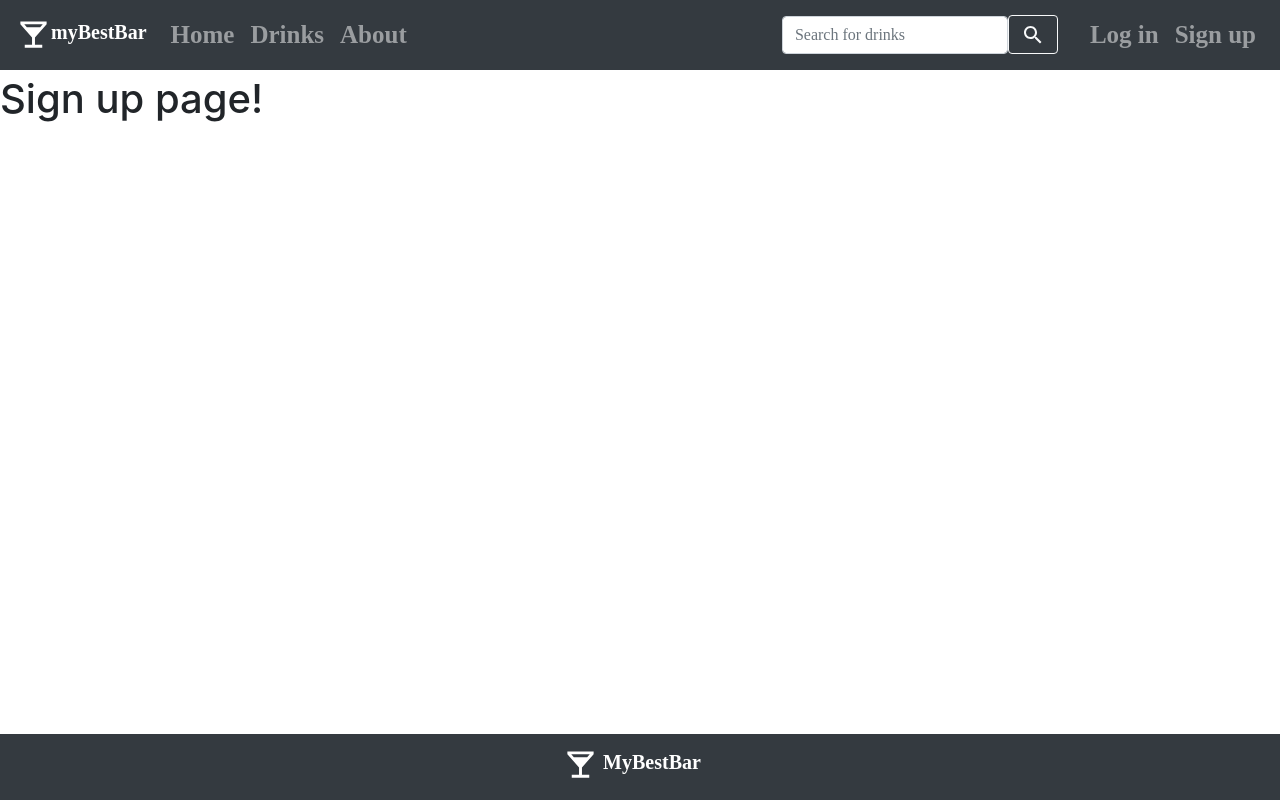
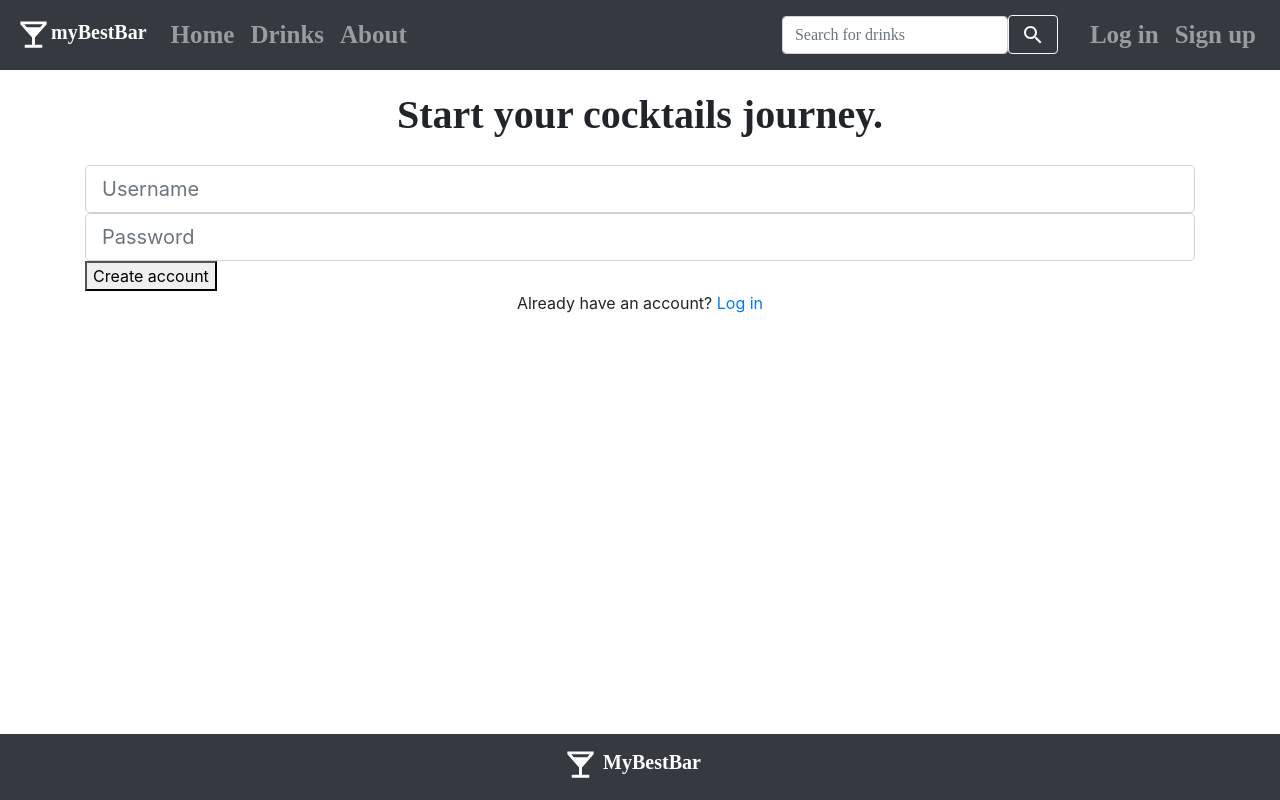
Before and after one commit to linchen1010/myBar, a React (Create React App) app in the folder client/: page /signup in a window 1280 px wide. Built offline with nearby package versions, Linux system fonts and the light colour scheme.

Commit message:
signup component done

```diff
--- a/client/src/components/Signup.js
+++ b/client/src/components/Signup.js
@@ -1,9 +1,37 @@
 import React from 'react';
-
+import { Container, Form, Button, Row } from 'react-bootstrap';
 export default function Signup() {
   return (
     <div>
-      <h1>Sign up page!</h1>
+      <Container fluid="sm">
+        <Row className="cocktailCategory justify-content-center">
+          Start your cocktails journey.
+        </Row>
+        <Form.Group className="loginForm">
+          <Form>
+            <Form.Control
+              className="loginForm"
+              type="username"
+              placeholder="Username"
+              size="lg"
+            />
+            <Form.Control
+              className="loginForm"
+              type="password"
+              placeholder="Password"
+              size="lg"
+            />
+            <Button variant="success" bsPrefix="btn-default">
+              Create account
+            </Button>
+            <Row className="justify-content-center">
+              <div className="formText">
+                Already have an account? <a href="/login">Log in</a>
+              </div>
+            </Row>
+          </Form>
+        </Form.Group>
+      </Container>
     </div>
   );
 }
```
